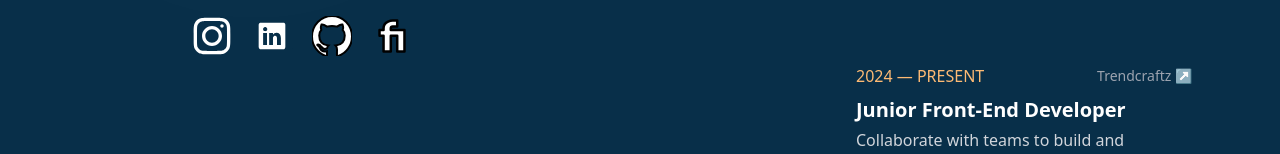
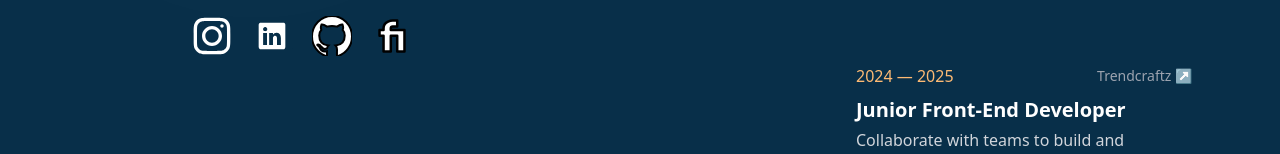
Before and after one commit to shariq-gazdar/portfolio-redesign-react, a React (Vite) app: page / in a window 1280 px wide. Shown: the part 432-586 px from the top of the page. Built offline with nearby package versions, Linux system fonts and the light colour scheme; no server answers.

Commit message:
year change!!

```diff
--- a/src/routes/Home.jsx
+++ b/src/routes/Home.jsx
@@ -152,7 +152,7 @@
           <div className="experience mt-10  " id="experience">
             <div className="max-w-sm   text-white p-6 rounded-lg hover:bg-sky-900/50 ">
               <div className="flex justify-between items-center mb-2">
-                <span className="text-orange-300">2024 — PRESENT</span>
+                <span className="text-orange-300">2024 — 2025</span>
                 <a
                   href="https://trendcraftz.netlify.app/"
                   className="text-gray-400 text-sm  hover:text-orange-400"
```
